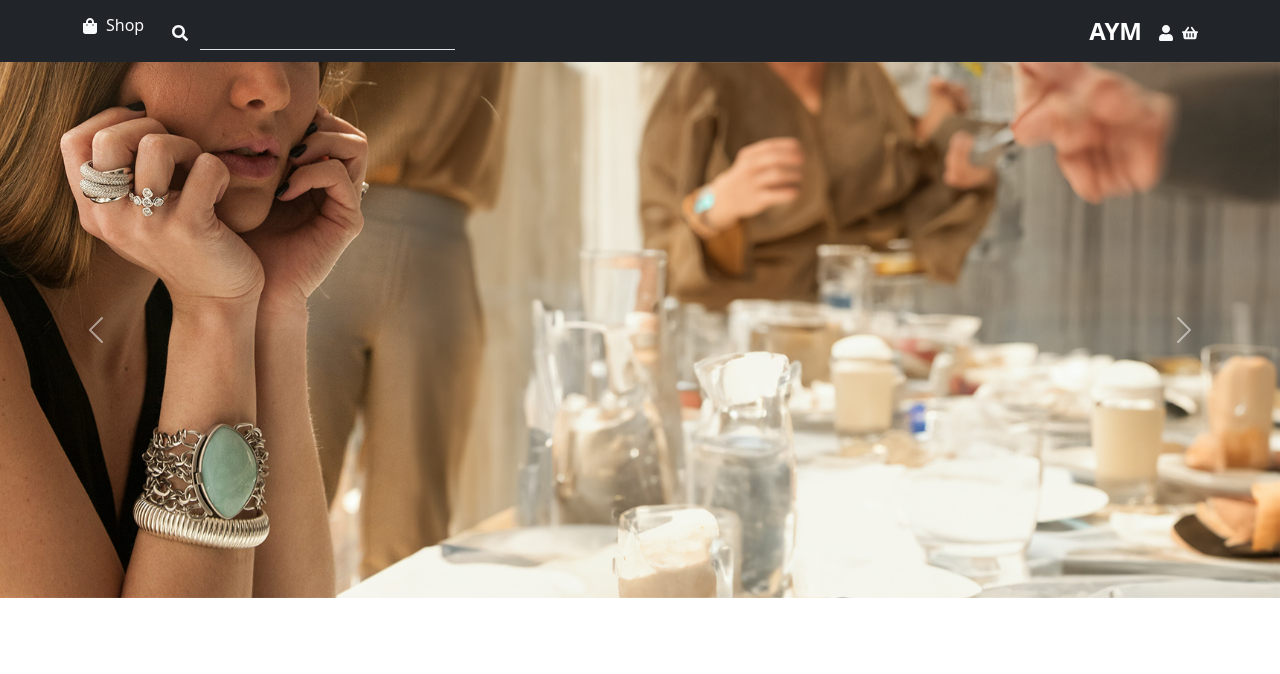
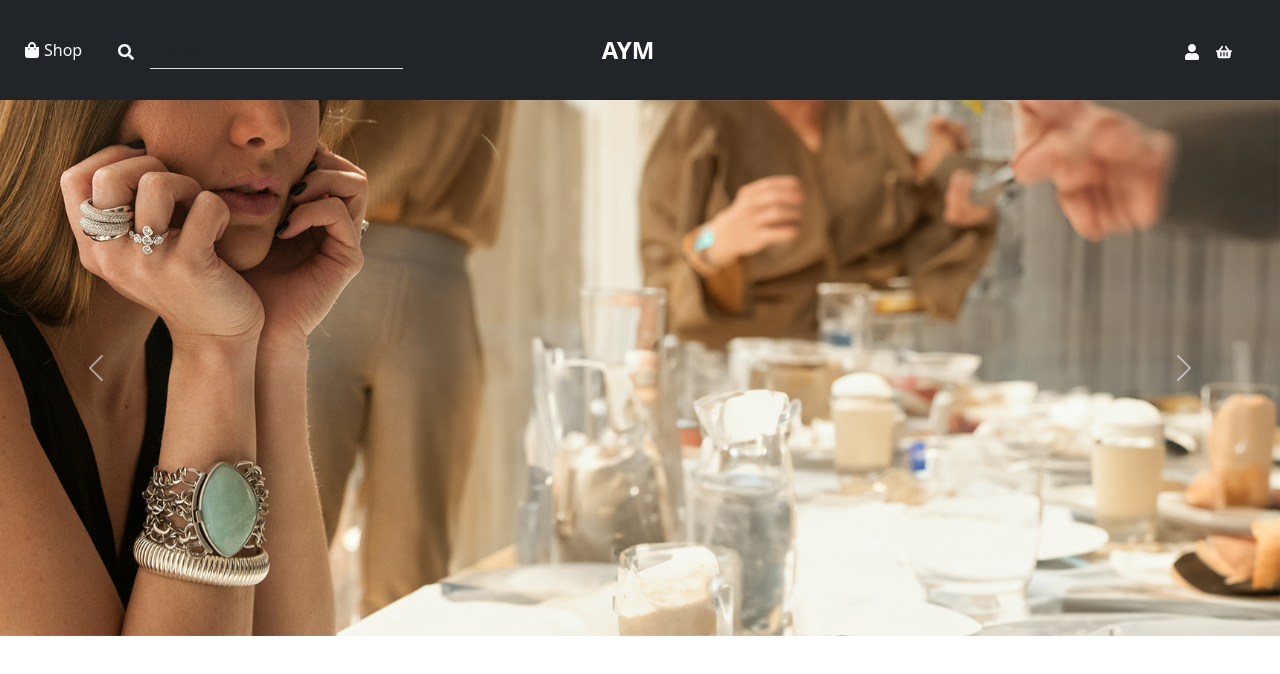
Before and after one commit to J-M-M-P/AYM-Frontend, a React (Vite) app: page / in a window 1280 px wide. Shown: the top 674 px of the page. Built offline with nearby package versions, Linux system fonts and the light colour scheme; a web font is replaced by a local one.

Commit message:
Nu fået sat layout rigtigt op

```diff
--- a/src/components/Nav/NavHeader.tsx
+++ b/src/components/Nav/NavHeader.tsx
@@ -3,35 +3,40 @@ import { FaSearch, FaUser, FaShoppingBasket, FaShoppingBag } from "react-icons/f
 import "./NavStyling.css";
 
 // React-Bootstrap
-import { Navbar, Nav, Form, Container, Offcanvas, Row, Col } from "react-bootstrap";
+import { Navbar, Nav, Form, Container, Offcanvas, Row, Col, Button } from "react-bootstrap";
 
 export default function NavHeader() {
     return (
-        <Container>
-            <Navbar bg="dark" variant="dark" expand="md">
-                <Navbar.Toggle aria-controls="offcanvasNavbar-expandmd" />
+        <Container fluid>
+            <Navbar bg="dark" variant="dark" expand="lg" style={{ height: "100px", maxHeight: "100px" }}>
+                <Container fluid>
+                    <Row className="w-100 align-items-center">
+                        <Col className="d-flex align-items-center">
+                            <Navbar.Toggle aria-controls="offcanvasNavbar-expand-lg" className="ms-3" />
                             <Navbar.Offcanvas
-                    id="offcanvasNavbar-expand-md"
-                    aria-labelledby="offcanvasNavbar-expand-"
+                                id="offcanvasNavbar-expand-lg"
+                                aria-labelledby="offcanvasNavbar-expand-lg"
                                 className="bg-dark"
                                 placement="start"
                             >
-                    <Offcanvas.Header closeButton></Offcanvas.Header>
+                                <Offcanvas.Header closeButton />
                                 <Offcanvas.Body>
-                        <Nav className=" my-2 my-lg-0 gap-3" style={{ maxHeight: "100px" }}>
-                            <div>
-                                <NavLink to="/shop" className="text-light me-2 text-decoration-none">
-                                    <FaShoppingBag />
-                                </NavLink>
-                                <NavLink to="/shop" className="text-light text-decoration-none py-auto">
+                                    <Nav className="my-2 my-lg-0 gap-3">
+                                        <NavLink
+                                            to="/shop"
+                                            className="text-light me-2 text-decoration-none d-flex align-items-center"
+                                        >
+                                            <FaShoppingBag className="me-1" />
                                             Shop
                                         </NavLink>
-                            </div>
-                            <div>
                                         <Form className="d-flex">
-                                    <button className="btn btn-outline-light border-0" type="submit">
+                                            <Button
+                                                variant=""
+                                                className="btn btn-outline-light border-0 me-1"
+                                                type="submit"
+                                            >
                                                 <FaSearch />
-                                    </button>
+                                            </Button>
                                             <input
                                                 className="form-control me-2 bg-dark text-light border-0 border-bottom rounded-0"
                                                 type="search"
@@ -39,26 +44,29 @@ export default function NavHeader() {
                                                 aria-label="Search"
                                             />
                                         </Form>
-                            </div>
                                     </Nav>
                                 </Offcanvas.Body>
                             </Navbar.Offcanvas>
-
+                        </Col>
+                        <Col className="text-center">
                             <NavLink
-                    className="navbar-brand"
+                                className="navbar-brand mx-auto"
                                 to="/"
                                 style={{ fontWeight: "bold", fontSize: "24px", color: "#fff" }}
                             >
                                 AYM
                             </NavLink>
-
-                <NavLink to="/login" className="text-light me-2">
+                        </Col>
+                        <Col className="d-flex justify-content-end align-items-center">
+                            <NavLink to="/login" className="text-light me-3">
                                 <FaUser />
                             </NavLink>
-
                             <NavLink to="/basket" className="text-light">
                                 <FaShoppingBasket />
                             </NavLink>
+                        </Col>
+                    </Row>
+                </Container>
             </Navbar>
         </Container>
     );
```
Lines whose indentation alone changed are shown as unchanged.
